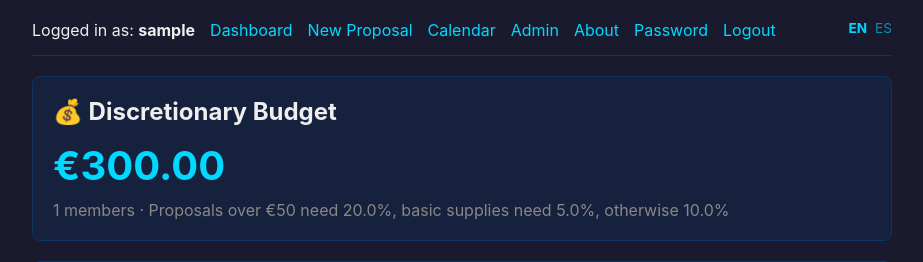
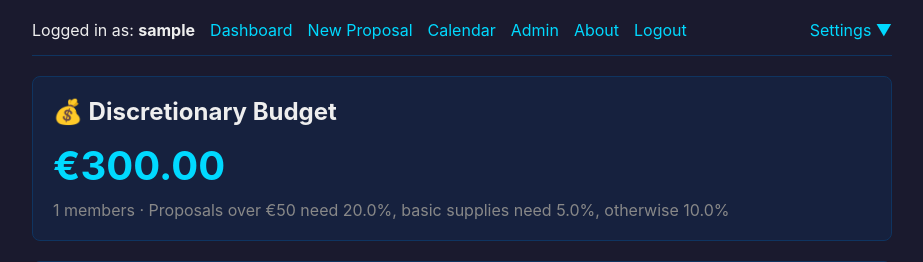
Before and after one commit to makespacemadrid/manavote, a Flask app: page /dashboard?filter=active in a window 1280 px wide. Shown: the top 262 px of the page, without its empty margins (178-1101 px from the left). Run offline with Flask 3, Linux system fonts and the light colour scheme; the visitor is signed in with stand-in values (Sample User, id 1); data comes from the database, SQL or seed files in the repository; data that the repository does not hold is empty.

Commit message:
Move Password and language switcher to Settings dropdown
- Add Settings dropdown in nav with Change Password and Language selector
- Rename Password link to Change Password
- Add Language translation key
- Rename session_lang to session in templates using lang filter

```diff
--- a/app.py
+++ b/app.py
@@ -40,6 +40,9 @@ TRANSLATIONS = {
         "Admin": "Admin",
         "About": "About",
         "Password": "Password",
+        "Change Password": "Change Password",
+        "Settings": "Settings",
+        "Language": "Language",
         "Logout": "Logout",
         "Budget": "Budget",
         "Proposals": "Proposals",
@@ -185,6 +188,9 @@ TRANSLATIONS = {
         "Admin": "Admin",
         "About": "Acerca de",
         "Password": "Contraseña",
+        "Change Password": "Cambiar Contraseña",
+        "Settings": "Ajustes",
+        "Language": "Idioma",
         "Logout": "Salir",
         "Budget": "Presupuesto",
         "Proposals": "Propuestas",
--- a/templates/base.html
+++ b/templates/base.html
@@ -57,6 +57,11 @@
         .lang-selector { display: flex; gap: 8px; margin-left: auto; }
         .lang-selector a { opacity: 0.6; font-size: 0.85em; }
         .lang-selector a.active { opacity: 1; font-weight: bold; }
+        .settings-dropdown { position: relative; margin-left: auto; }
+        .settings-menu { display: none; position: absolute; right: 0; top: 20px; background: #16213e; border: 1px solid #0f3460; border-radius: 4px; padding: 10px; min-width: 150px; z-index: 100; }
+        .settings-dropdown:hover .settings-menu { display: block; }
+        .settings-menu a { display: block; padding: 5px 10px; color: #00d9ff; text-decoration: none; }
+        .settings-menu a:hover { background: #0f3460; }
     </style>
 </head>
 <body>
--- a/templates/dashboard.html
+++ b/templates/dashboard.html
@@ -10,11 +10,16 @@
     <a href="{{ url_for('admin') }}">{{ 'Admin'|lang }}</a>
     {% endif %}
     <a href="{{ url_for('about') }}">{{ 'About'|lang }}</a>
-    <a href="{{ url_for('change_password') }}">{{ 'Password'|lang }}</a>
     <a href="{{ url_for('logout') }}">{{ 'Logout'|lang }}</a>
-    <div class="lang-selector">
-        <a href="{{ url_for('set_language', lang='en') }}" class="{{ 'active' if session_lang == 'en' else '' }}">EN</a>
-        <a href="{{ url_for('set_language', lang='es') }}" class="{{ 'active' if session_lang == 'es' else '' }}">ES</a>
+    <div class="settings-dropdown">
+        <span style="cursor: pointer; color: #00d9ff;">{{ 'Settings'|lang }} ▼</span>
+        <div class="settings-menu">
+            <a href="{{ url_for('change_password') }}">{{ 'Change Password'|lang }}</a>
+            <div style="border-top: 1px solid #333; margin: 5px 0;"></div>
+            <span style="color: #888; font-size: 0.85em;">{{ 'Language'|lang }}:</span>
+            <a href="{{ url_for('set_language', lang='en') }}" class="{{ 'active' if session_lang == 'en' else '' }}">English</a>
+            <a href="{{ url_for('set_language', lang='es') }}" class="{{ 'active' if session_lang == 'es' else '' }}">Español</a>
+        </div>
     </div>
 </div>
 
```
